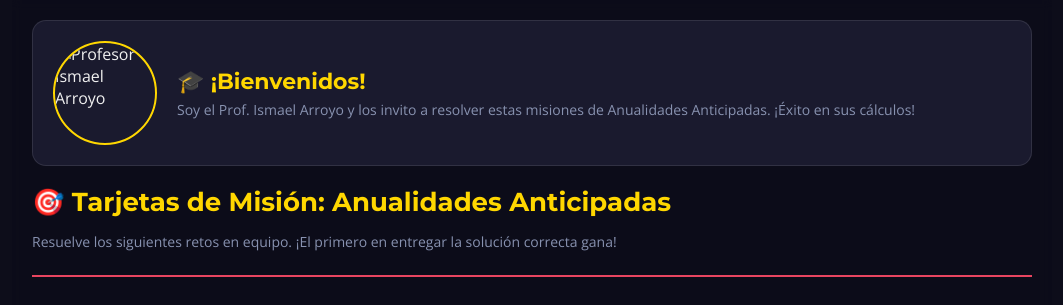
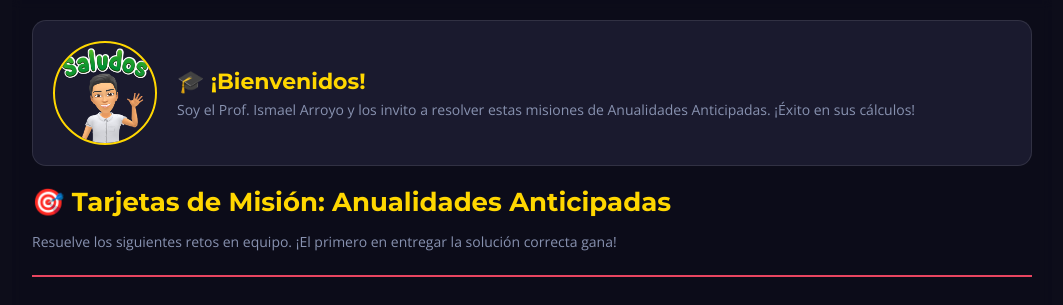
Before and after one commit to ArroyoIsmael/Anualidadaes-Anticipadas, a plain HTML site: page index.html in a window 1280 px wide. Shown: the top 305 px of the page, without its empty margins (108-1171 px from the left). Drawn offline with nearby package versions, Linux system fonts and the light colour scheme.

Commit message:
Change image source from greetings.jpg to greetings.png

```diff
--- a/index.html
+++ b/index.html
@@ -24,7 +24,7 @@
     <div style="font-family: 'Open Sans', Arial, sans-serif; background-color: rgba(13, 13, 26, 0.6); color: #f0f0f0; padding: 20px; max-width: 1000px; margin: 0 auto; backdrop-filter: blur(5px);">
 
         <div style="font-family: 'Open Sans', Arial, sans-serif; background-color: #1a1a2e; border-radius: 14px; overflow: hidden; border: 1px solid rgba(255,255,255,0.1); margin-bottom: 20px; display: flex; align-items: center; padding: 20px; gap: 20px;">
-            <img src="greetings.jpg" alt="Profesor Ismael Arroyo" style="width: 100px; height: 100px; border-radius: 50%; border: 2px solid #ffd700; object-fit: cover;">
+            <img src="greetings.png" alt="Profesor Ismael Arroyo" style="width: 100px; height: 100px; border-radius: 50%; border: 2px solid #ffd700; object-fit: cover;">
 
             <div style="display: flex; flex-direction: column;">
                 <h3 style="font-family: 'Montserrat', sans-serif; color: #ffd700; font-size: 22px; margin: 0;">🎓 ¡Bienvenidos!</h3>
```
